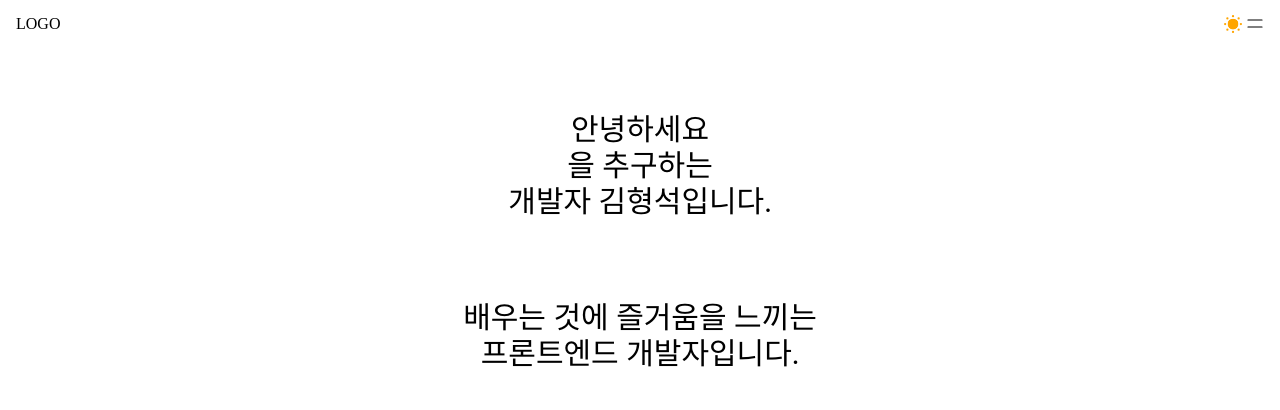
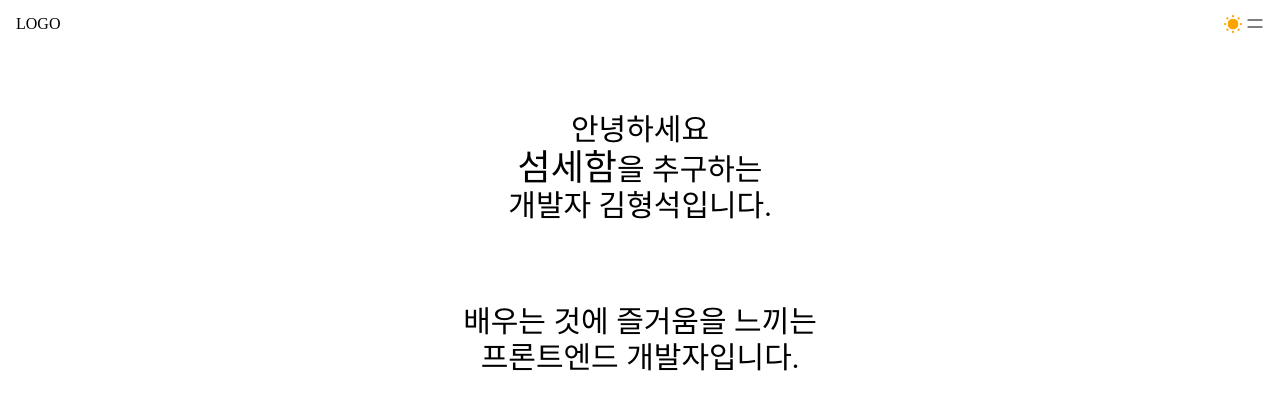
Before and after one commit to HyeongSeoku/FE_Blog, a Next.js app: page / in a window 1280 px wide. Shown: the top 410 px of the page. Built offline with nearby package versions, Linux system fonts and the light colour scheme; no server answers.

Commit message:
Modify : 메인 애니메이션 추가

```diff
--- a/src/app/page.tsx
+++ b/src/app/page.tsx
@@ -6,7 +6,15 @@ export default function Home() {
       <div className="h-full">
         <section className="flex flex-col items-center justify-center lg:text-3xl  xs:text-2xl pt-16 pb-20">
           <h2>안녕하세요</h2>
-          <h2>을 추구하는</h2>
+          <h2>
+            <b
+              className="text-4xl font-medium animate-easeInTypingEffect"
+              style={{ fontFamily: "var(--font-family2)" }}
+            >
+              섬세함
+            </b>
+            {/* <span className="animate-blink">|</span> */}을 추구하는
+          </h2>
           <h2>개발자 김형석입니다.</h2>
         </section>
 
--- a/tailwind.config.ts
+++ b/tailwind.config.ts
@@ -17,8 +17,26 @@ export default {
       "2xl": "1536px",
     },
     extend: {
-      fontFamily: {
-        sans: ["Pretendard", "sans-serif"],
+      keyframes: {
+        easeInTypingEffect: {
+          "0%": {
+            opacity: "0",
+            clipPath: "inset(0 100% 0 0)",
+          },
+          "100%": {
+            opacity: "1",
+            clipPath: "inset(0 0 0 0)",
+          },
+        },
+
+        blink: {
+          "0%, 100%": { opacity: "1" },
+          "50%": { opacity: "0" },
+        } as any,
+      },
+      animation: {
+        easeInTypingEffect: "easeInTypingEffect 1s ease-in-out forwards",
+        blink: "blink 1s step-end infinite",
       },
     },
   },
```
